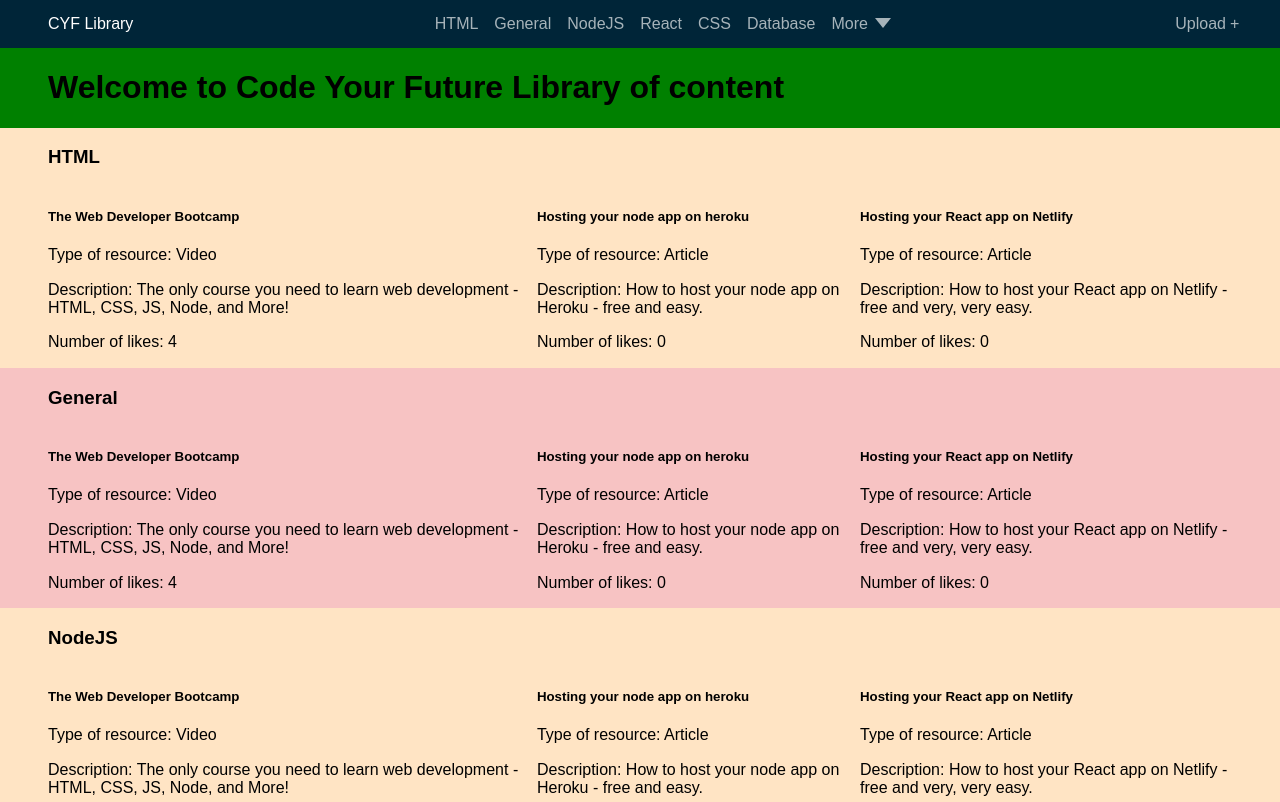
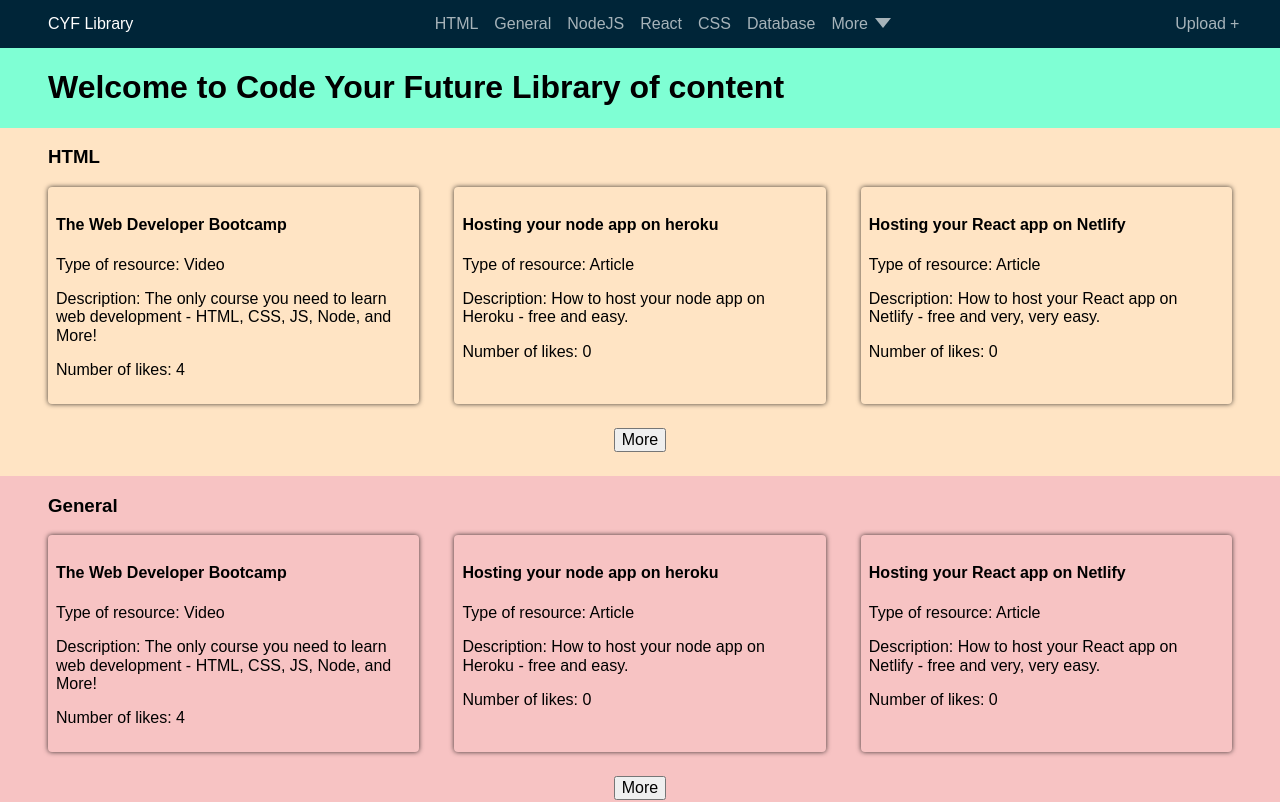
Before and after one commit to yevhensydorov/library-next, a Next.js app: page / in a window 1280 px wide. Shown: the top 802 px of the page. Built offline with nearby package versions, Linux system fonts and the light colour scheme.

Commit message:
Add feature: add more button to sections

```diff
--- a/components/CategorySection.js
+++ b/components/CategorySection.js
@@ -19,8 +19,11 @@ const CategorySection = ({ title, resources }) => {
         <>
             <h3>{title}</h3>
             <StyledResourceCardContainer>
-                {renderResourceCard}
+                { renderResourceCard }
             </StyledResourceCardContainer>
+            <StyledButtonWrapper>
+                <button>More</button>
+            </StyledButtonWrapper>
         </>
     );
 }
@@ -29,6 +32,13 @@ const StyledResourceCardContainer = styled.div`
   display: flex;
   flex-direction: row;
   justify-content: space-between;
+  position: relative;
+`;
+
+const StyledButtonWrapper = styled.div`
+  display: flex;
+  justify-content: center;
+  margin-bottom: 24px;
 `;
 
 export default CategorySection;
--- a/components/ResourceCard.js
+++ b/components/ResourceCard.js
@@ -1,10 +1,23 @@
-const ResourceCard = ({ title, description, url, resource_type, num_of_votes }) => (
-    <article>
-        <h5>{ title }</h5>
-        <p>Type of resource: { resource_type }</p>
-        <p>Description: { description }</p>
-        <p>Number of likes: { num_of_votes }</p>
-    </article>
-);
+import styled from "styled-components";
+
+
+const ResourceCard = ({ title, description, url, resource_type, num_of_votes }) => {
+    return (
+        <StyledResourceCard>
+            <h4>{ title }</h4>
+            <p>Type of resource: { resource_type }</p>
+            <p>Description: { description }</p>
+            <p>Number of likes: { num_of_votes }</p>
+        </StyledResourceCard>
+    );
+}
+
+const StyledResourceCard = styled.article`
+  width: 30%;
+  margin-bottom: 24px;
+  padding: 8px;
+  box-shadow: 0px 0px 5px 0px rgba(0, 0, 0, 0.75);
+  border-radius: 4px;
+`;
 
 export default ResourceCard
--- a/pages/index.js
+++ b/pages/index.js
@@ -18,7 +18,7 @@ const Index = () => {
     return (
         <Layout>
             <MainContentContainer>
-                <SectionLayout bcg="green">
+                <SectionLayout bcg="aquamarine">
                     <h1>Welcome to Code Your Future Library of content</h1>
                 </SectionLayout>
                 { renderCategoriesSections }
```
Also changed, not shown: pages/categories/[id].js (added).
